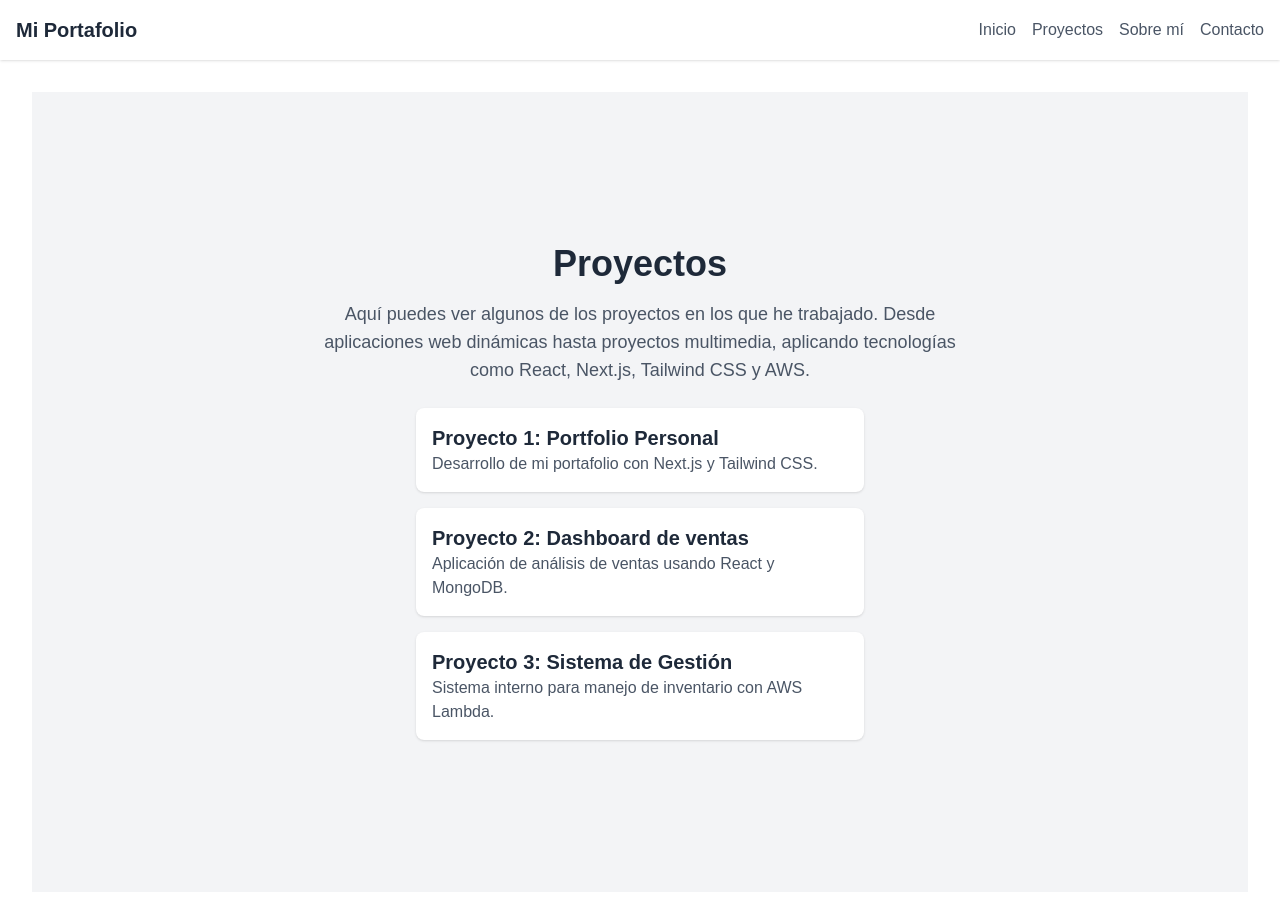
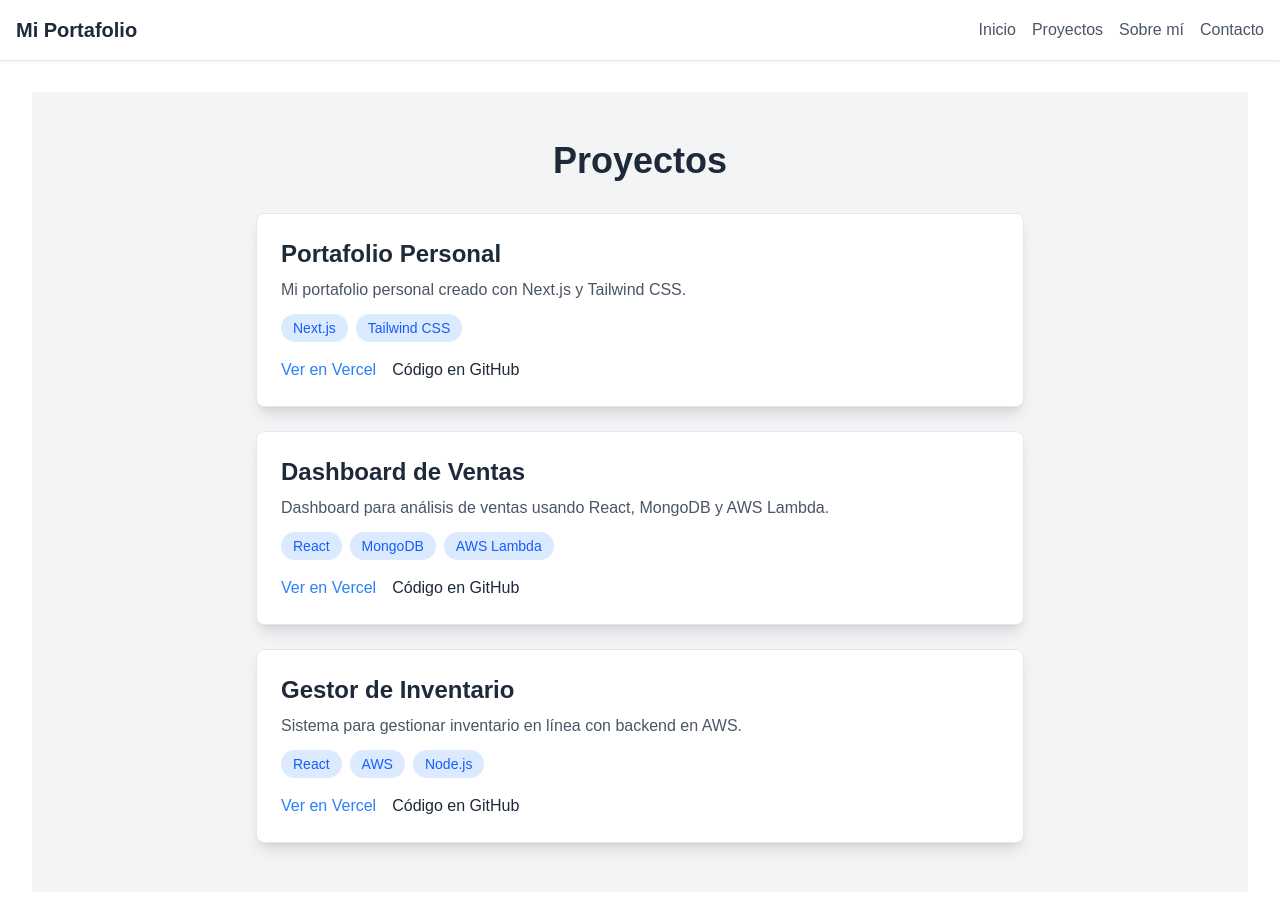
Before and after one commit to devmiguelgomez/Mi-portafolio, a Next.js app: page /projects in a window 1280 px wide. Shown: the top 902 px of the page. Built offline with nearby package versions, Linux system fonts and the light colour scheme.

Commit message:
Cositas 2.5

```diff
--- a/pages/projects.js
+++ b/pages/projects.js
@@ -1,5 +1,31 @@
 import { motion } from 'framer-motion';
 import Layout from './components/Layout'
+
+// Lista de proyectos (podrías sacarlos de un archivo o base de datos si crece mucho)
+const projects = [
+  {
+    title: 'Portafolio Personal',
+    description: 'Mi portafolio personal creado con Next.js y Tailwind CSS.',
+    tags: ['Next.js', 'Tailwind CSS'],
+    vercelLink: 'https://mi-portafolio.vercel.app',
+    githubLink: 'https://github.com/tu-usuario/mi-portafolio'
+  },
+  {
+    title: 'Dashboard de Ventas',
+    description: 'Dashboard para análisis de ventas usando React, MongoDB y AWS Lambda.',
+    tags: ['React', 'MongoDB', 'AWS Lambda'],
+    vercelLink: 'https://dashboard-ventas.vercel.app',
+    githubLink: 'https://github.com/tu-usuario/dashboard-ventas'
+  },
+  {
+    title: 'Gestor de Inventario',
+    description: 'Sistema para gestionar inventario en línea con backend en AWS.',
+    tags: ['React', 'AWS', 'Node.js'],
+    vercelLink: 'https://gestor-inventario.vercel.app',
+    githubLink: 'https://github.com/tu-usuario/gestor-inventario'
+  }
+];
+
 export default function Projects() {
   return (
     <Layout>
@@ -9,35 +35,46 @@ export default function Projects() {
       transition={{ duration: 0.8 }}
       className="min-h-screen flex flex-col items-center justify-center bg-gray-100 p-8"
     >
-      <h1 className="text-4xl font-bold text-gray-800">Proyectos</h1>
-      <p className="text-lg text-gray-600 mt-4 max-w-2xl text-center">
-        Aquí puedes ver algunos de los proyectos en los que he trabajado. Desde aplicaciones web dinámicas hasta proyectos multimedia, aplicando tecnologías como React, Next.js, Tailwind CSS y AWS.
-      </p>
+      <h1 className="text-4xl font-bold text-gray-800 mb-8">Proyectos</h1>
 
-      <div className="mt-6 space-y-4">
-        <motion.div
-          whileHover={{ scale: 1.05 }}
-          className="p-4 bg-white shadow rounded-lg w-full max-w-md"
-        >
-          <h2 className="text-xl font-bold text-gray-800">Proyecto 1: Portfolio Personal</h2>
-          <p className="text-gray-600">Desarrollo de mi portafolio con Next.js y Tailwind CSS.</p>
-        </motion.div>
+      <div className="space-y-6 w-full max-w-3xl">
+        {projects.map((project, index) => (
+          <motion.div
+            key={index}
+            whileHover={{ scale: 1.02 }}
+            className="p-6 bg-white rounded-lg shadow-lg border border-gray-200"
+          >
+            <h2 className="text-2xl font-bold text-gray-800">{project.title}</h2>
+            <p className="text-gray-600 mt-2">{project.description}</p>
 
-        <motion.div
-          whileHover={{ scale: 1.05 }}
-          className="p-4 bg-white shadow rounded-lg w-full max-w-md"
-        >
-          <h2 className="text-xl font-bold text-gray-800">Proyecto 2: Dashboard de ventas</h2>
-          <p className="text-gray-600">Aplicación de análisis de ventas usando React y MongoDB.</p>
-        </motion.div>
+            <div className="flex flex-wrap mt-3 gap-2">
+              {project.tags.map((tag, i) => (
+                <span key={i} className="px-3 py-1 bg-blue-100 text-blue-600 text-sm rounded-full">
+                  {tag}
+                </span>
+              ))}
+            </div>
 
-        <motion.div
-          whileHover={{ scale: 1.05 }}
-          className="p-4 bg-white shadow rounded-lg w-full max-w-md"
-        >
-          <h2 className="text-xl font-bold text-gray-800">Proyecto 3: Sistema de Gestión</h2>
-          <p className="text-gray-600">Sistema interno para manejo de inventario con AWS Lambda.</p>
-        </motion.div>
+            <div className="mt-4 flex space-x-4">
+              <a
+                href={project.vercelLink}
+                target="_blank"
+                rel="noopener noreferrer"
+                className="text-blue-500 hover:underline font-medium"
+              >
+                Ver en Vercel
+              </a>
+              <a
+                href={project.githubLink}
+                target="_blank"
+                rel="noopener noreferrer"
+                className="text-gray-800 hover:underline font-medium"
+              >
+                Código en GitHub
+              </a>
+            </div>
+          </motion.div>
+        ))}
       </div>
     </motion.div>
     </Layout>
```
